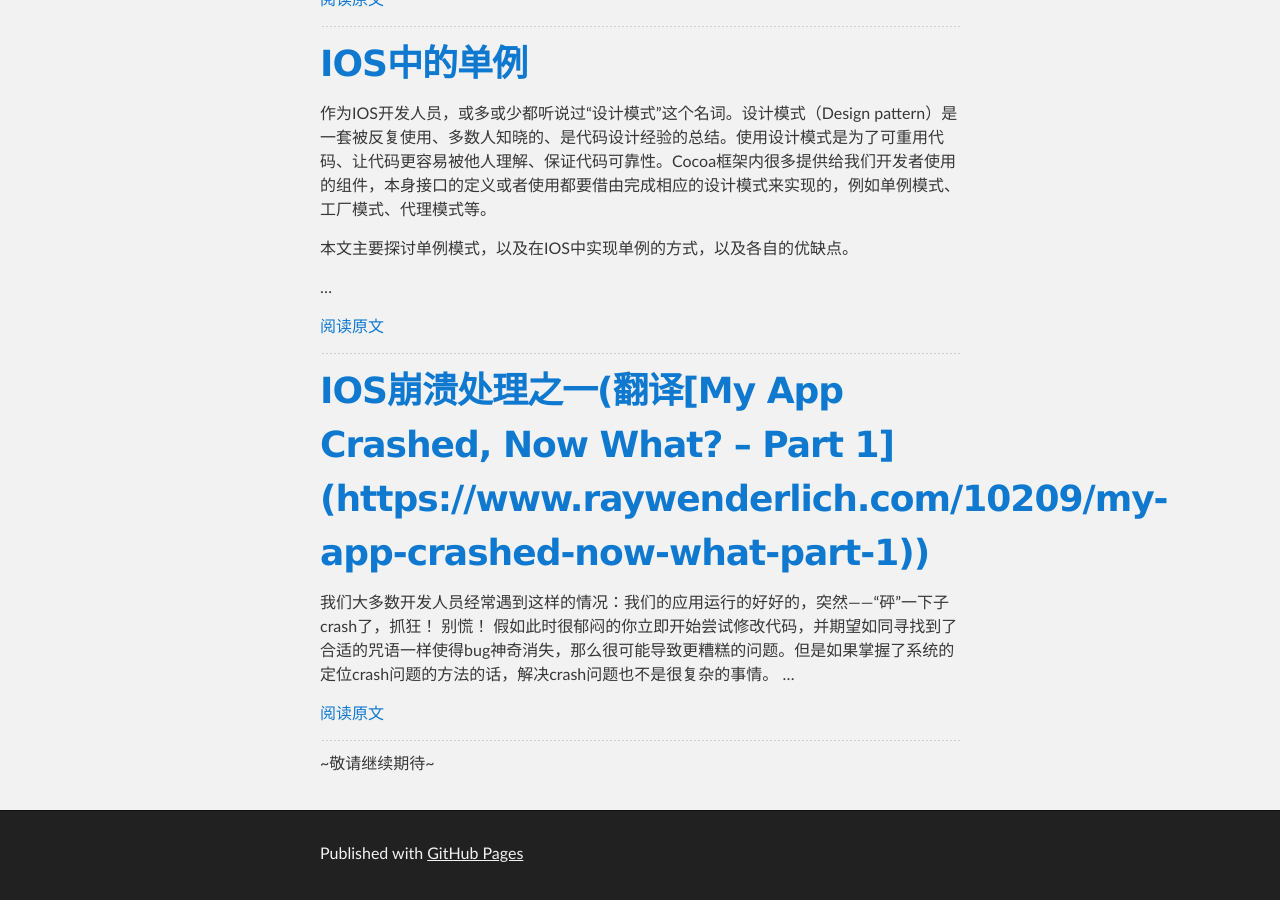
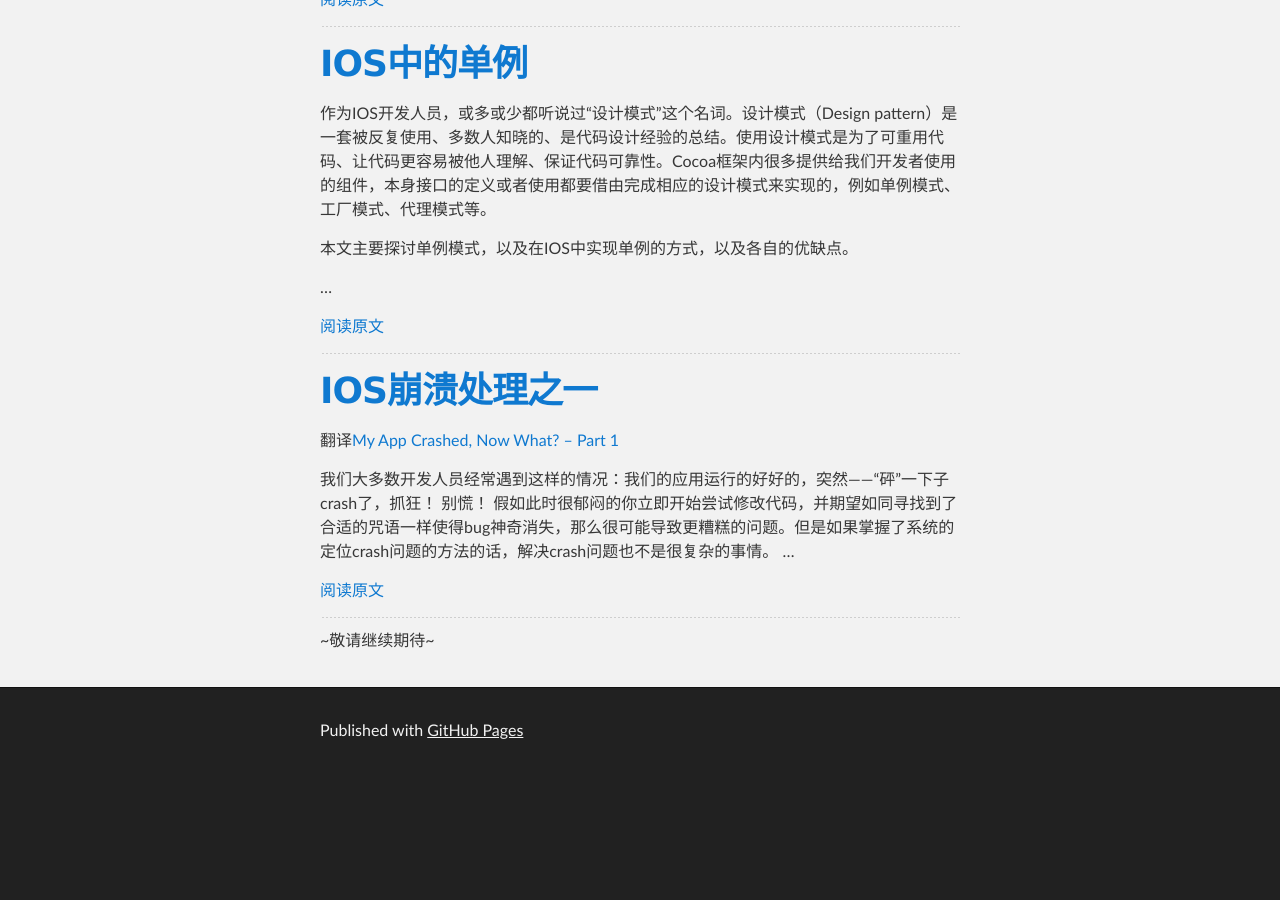
Before and after one commit to pingju020/pingju020.github.io, a Jekyll site: the page built from index.md, in a window 1280 px wide and 900 px high, scrolled down 829 px. Built offline with Jekyll 4.4.1, drawn with Linux system fonts in a browser that asks for light colours; our own code applies the rules of GitHub Pages for plain Markdown files; after the commit the page ends 1606 px from its top, so only the background shows below that.

Commit message:
修改样式
修改样式

```diff
--- a/index.md
+++ b/index.md
@@ -36,7 +36,9 @@ layout: default
 
 * * *
 
-# [IOS崩溃处理之一(翻译[My App Crashed, Now What? – Part 1](https://www.raywenderlich.com/10209/my-app-crashed-now-what-part-1))](my-app-crashed-now-what-part-1)
+# [IOS崩溃处理之一](my-app-crashed-now-what-part-1)
+
+翻译[My App Crashed, Now What? – Part 1](https://www.raywenderlich.com/10209/my-app-crashed-now-what-part-1)
 
 我们大多数开发人员经常遇到这样的情况：我们的应用运行的好好的，突然——“砰”一下子crash了，抓狂！ 别慌！ 假如此时很郁闷的你立即开始尝试修改代码，并期望如同寻找到了合适的咒语一样使得bug神奇消失，那么很可能导致更糟糕的问题。但是如果掌握了系统的定位crash问题的方法的话，解决crash问题也不是很复杂的事情。
 ...
--- a/my-app-crashed-now-what-part-1.md
+++ b/my-app-crashed-now-what-part-1.md
@@ -382,4 +382,4 @@ So what about that empty table? I’m going to hold you in suspense for now. You
 When all is said and done, I promise that the app will run as its supposed to! More importantly, you’ll have accrued skills for when you run into these frustrations in your own apps – as you inevitably will.
 Any questions or comments so far? Let me know in the forums!
 
-![调用堆栈信息](https://pingju020.github.io/assets/images/my-app-crashed-now-what-part-1/hollemans_100x100.png  "调用堆栈信息")This is a post by iOS Tutorial Team member Matthijs Hollemans, an experienced iOS developer and designer. You can find him on Google+ and Twitter.
+![调用堆栈信息](https://pingju020.github.io/assets/images/my-app-crashed-now-what-part-1/hollemans_100x100.jpg  "调用堆栈信息")This is a post by iOS Tutorial Team member Matthijs Hollemans, an experienced iOS developer and designer. You can find him on Google+ and Twitter.
```
Also changed, not shown: other parts of my-app-crashed-now-what-part-1.md (+1 -1 lines).
